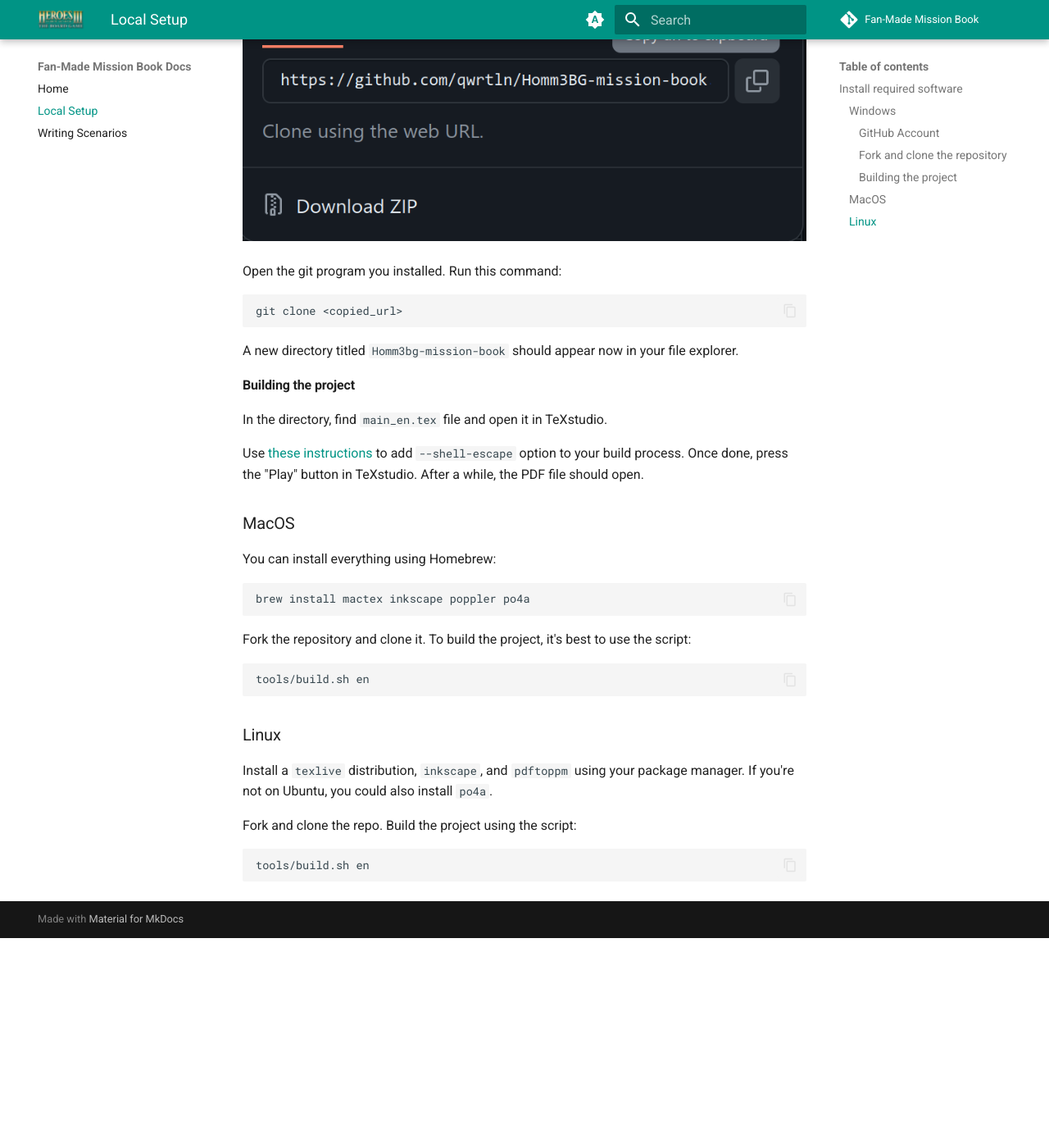
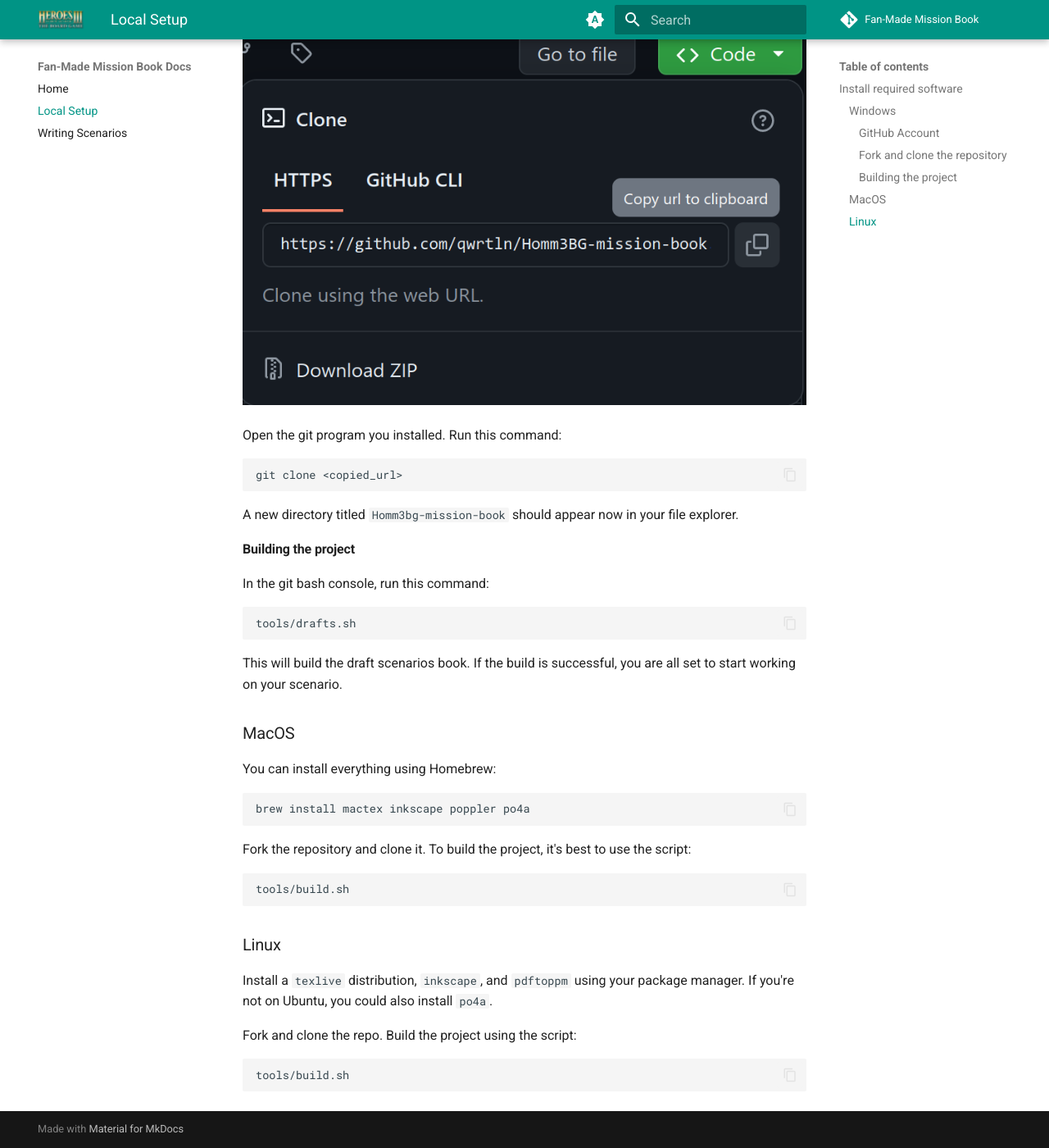
Before and after one commit to qwrtln/Homm3BG-mission-book, an MkDocs documentation site: the page built from docs/setup.md, in a window 1280 px wide and 1400 px high, scrolled down 1135 px. Shown: the whole window at 82% size. Built offline with MkDocs 1.6.1 and Material for MkDocs 9.7.7, drawn with Linux system fonts in a browser that asks for light colours; comment, search, counter and statistics services are not loaded; before the commit the page ends 2279 px from its top, so only the background shows below that; some of the changed text lies outside the part shown.

Commit message:
Handle windows symlinks (#171)

````diff
--- a/docs/setup.md
+++ b/docs/setup.md
@@ -12,9 +12,19 @@ Download and install the following:
 
  - [**MiKTeX**](https://miktex.org/) - a LaTeX distribution for Windows
 
- - [**Inkscape**](https://inkscape.org/) - while installing on Windows, make sure to tick `Add Inkscape to the System Path` option
+ - [**Inkscape**](https://inkscape.org/) - while installing on Windows, make sure to tick `Add Inkscape to the System Path` option, if you're prompted with one
 
  - [**git**](https://git-scm.com/) to commit files to the repository
+
+ - [**Perl**](https://www.perl.org/get.html) to use a build script
+
+Optionally, to edit the TeX files conviniently:
+
+ - [**VSCode**](https://code.visualstudio.com/) with [**TeX Workshop extension**](https://marketplace.visualstudio.com/items?itemName=James-Yu.latex-workshop), or
+
+ - [**TeXstudio**](https://www.texstudio.org/), or
+
+ - [**TeXworks**](https://www.tug.org/texworks/)
 
 #### GitHub Account
 
@@ -41,12 +51,14 @@ A new directory titled `Homm3bg-mission-book` should appear now in your file exp
 
 #### Building the project
 
-In the directory, find `main_en.tex` file and open it in TeXstudio.
+In the git bash console, run this command:
 
-Use [these instructions](https://tex.stackexchange.com/questions/99475/how-to-invoke-latex-with-the-shell-escape-flag-in-texstudio-former-texmakerx) to add `--shell-escape` option to your build process.
-Once done, press the "Play" button in TeXstudio.
-After a while, the PDF file should open.
+```bash
+tools/drafts.sh
+```
 
+This will build the draft scenarios book.
+If the build is successful, you are all set to start working on your scenario.
 
 ### MacOS
 
@@ -60,7 +72,7 @@ Fork the repository and clone it.
 To build the project, it's best to use the script:
 
 ```bash
-tools/build.sh en
+tools/build.sh
 ```
 
 
@@ -73,5 +85,5 @@ Fork and clone the repo.
 Build the project using the script:
 
 ```bash
-tools/build.sh en
+tools/build.sh
 ```
````
Also changed, not shown: 1 other file.
